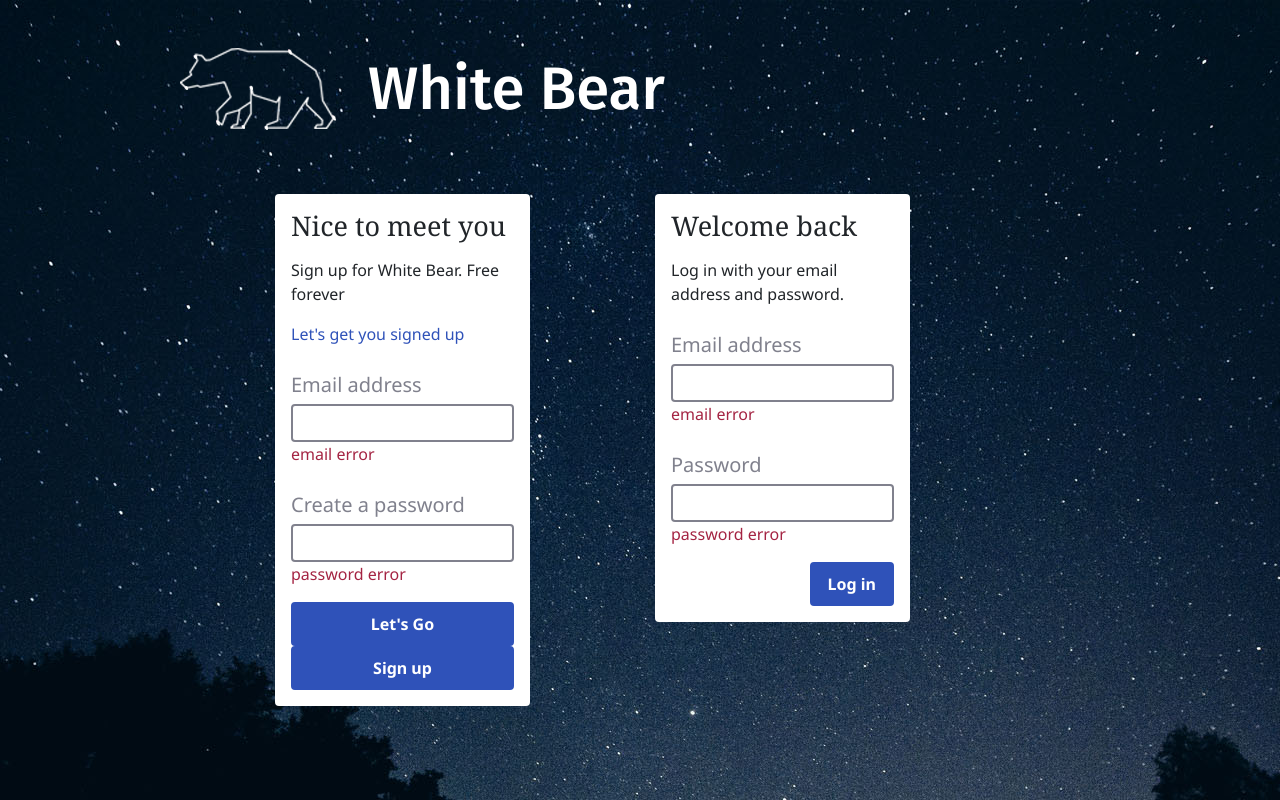
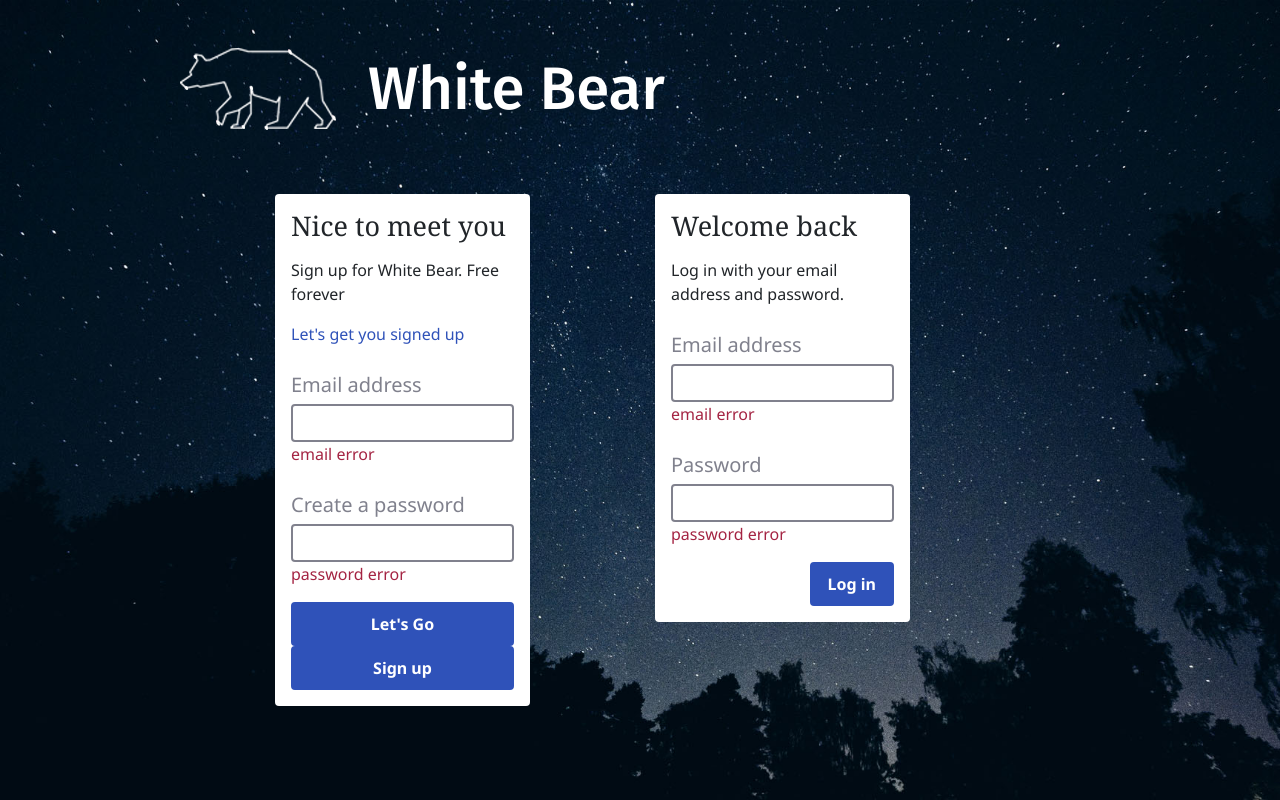
Before and after one commit to Chris-Fortier/white-bear-mpa, a React (Create React App) app: page / in a window 1280 px wide. Shown: the top 800 px of the page. Built offline with nearby package versions, Linux system fonts and the light colour scheme.

Commit message:
fix landing page and remove the hack that messed up scrolling on other pages

```diff
--- a/src/components/ui/AppTemplate.js
+++ b/src/components/ui/AppTemplate.js
@@ -4,7 +4,7 @@ import Navigation from "./Navigation";
 
 export default function AppTemplate(props) {
    return (
-      <div className="container app-contents">
+      <div className="container">
          <div className="row">
             <div className="col-12 col-xl-6 offset-xl-3 col-lg-8 offset-lg-2 col-md-10 offset-md-1">
                <Header />
--- a/src/style/style.scss
+++ b/src/style/style.scss
@@ -105,36 +105,31 @@ label {
 //    background-color: red;
 // }
 
-// my version
-.background-image {
-   background: url("../img/background-landing.jpg"); // need / before folder name in this path
-   background-position-x: center; // keeps image centered, does not stretch it
-   background-position-y: top; // always puts the image centered at the top
-   background-repeat: no-repeat;
-   // background-color: #010b14; // if the screen is taller than the image (such as small width screen with the form open), continue the background with flat black color so it looks like the image is just continuing
-   // height: 100vh;
-   // background-size: auto 100%;
-   // background: fixed;
-   // height: 100vh;
-   height: 1080px;
-}
-
-html {
-   /* set this so the divs that extend beyond the background image have a background color that matches the image */
-   background-color: #010b14;
-}
-
+// // my version
 // .background-image {
-//    /* https://css-tricks.com/perfect-full-page-background-image/ */
-//    background: url("../img/background-landing.jpg") no-repeat center center
-//       fixed;
-//    background-size: cover;
-//    height: 100vh;
+//    background: url("../img/background-landing.jpg"); // need / before folder name in this path
+//    background-position-x: center; // keeps image centered, does not stretch it
+//    background-position-y: top; // always puts the image centered at the top
+//    background-repeat: no-repeat;
+//    // background-color: #010b14; // if the screen is taller than the image (such as small width screen with the form open), continue the background with flat black color so it looks like the image is just continuing
+//    // height: 100vh;
+//    // background-size: auto 100%;
+//    // background: fixed;
+//    // height: 100vh;
+//    height: 1080px;
 // }
 
-.app-contents {
-   /* needed so the background color doesn't appear when the contents on the page stop */
-   height: 100vh;
+// html {
+//    /* set this so the divs that extend beyond the background image have a background color that matches the image */
+//    background-color: #010b14;
+// }
+
+.background-image {
+   /* https://css-tricks.com/perfect-full-page-background-image/ */
+   background: url("../img/background-landing.jpg") no-repeat center center
+      fixed;
+   background-size: cover;
+   min-height: 100vh;
 }
 
 // // Mike's version modified
```
